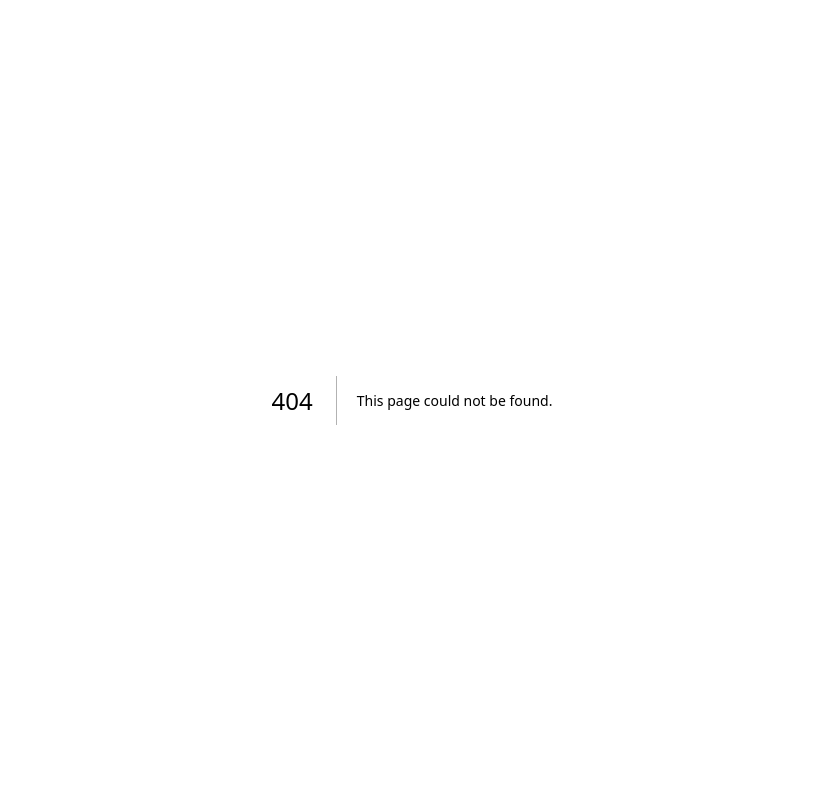
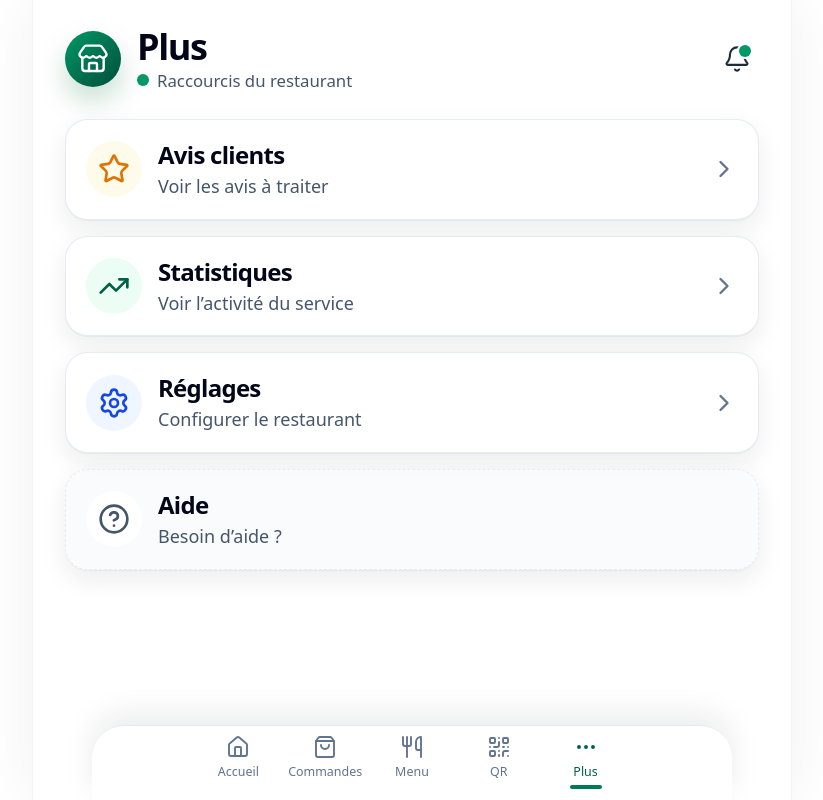
Before and after one commit to Loco66666/tableflash-final, a Next.js app: page /dashboard/more in a window 1280 px wide. Before the commit this address had no page. Shown: the whole page, without its empty margins (228-1051 px from the left). Built offline with nearby package versions, Linux system fonts and the light colour scheme.

Commit message:
Add dashboard Plus hub

```diff
--- /dev/null
+++ b/src/app/dashboard/more/page.tsx
@@ -0,0 +1,75 @@
+import Link from "next/link";
+import type { LucideIcon } from "lucide-react";
+import { ChevronRight, HelpCircle, Settings, Star, TrendingUp } from "lucide-react";
+import { AppShell } from "@/components/layout/AppShell";
+import { PageHeader } from "@/components/layout/PageHeader";
+import { SectionCard } from "@/components/ui-custom/SectionCard";
+
+const links: Array<{
+  href: string;
+  label: string;
+  subtitle: string;
+  icon: LucideIcon;
+  tone: string;
+}> = [
+  {
+    href: "/dashboard/reviews",
+    label: "Avis clients",
+    subtitle: "Voir les avis à traiter",
+    icon: Star,
+    tone: "bg-amber-50 text-amber-600",
+  },
+  {
+    href: "/dashboard/statistics",
+    label: "Statistiques",
+    subtitle: "Voir l’activité du service",
+    icon: TrendingUp,
+    tone: "bg-emerald-50 text-emerald-800",
+  },
+  {
+    href: "/dashboard/settings",
+    label: "Réglages",
+    subtitle: "Configurer le restaurant",
+    icon: Settings,
+    tone: "bg-blue-50 text-blue-700",
+  },
+];
+
+export default function MorePage() {
+  return (
+    <AppShell>
+      <PageHeader title="Plus" subtitle="Raccourcis du restaurant" />
+
+      <section className="grid min-w-0 grid-cols-1 gap-4" aria-label="Raccourcis Plus">
+        {links.map((item) => {
+          const Icon = item.icon;
+
+          return (
+            <Link key={item.href} href={item.href} className="block min-w-0 rounded-[1.4rem] transition active:scale-[0.99]">
+              <SectionCard className="flex min-h-24 items-center gap-4 p-5">
+                <span className={`grid size-14 shrink-0 place-items-center rounded-full ${item.tone}`}>
+                  <Icon className="size-8" />
+                </span>
+                <span className="min-w-0 flex-1">
+                  <span className="block text-2xl font-black leading-tight tracking-[-0.03em] text-slate-950">{item.label}</span>
+                  <span className="mt-1 block text-lg leading-snug text-slate-600">{item.subtitle}</span>
+                </span>
+                <ChevronRight className="size-7 shrink-0 text-slate-500" aria-hidden="true" />
+              </SectionCard>
+            </Link>
+          );
+        })}
+
+        <SectionCard className="flex min-h-24 items-center gap-4 border-dashed bg-slate-50/80 p-5 text-slate-700">
+          <span className="grid size-14 shrink-0 place-items-center rounded-full bg-white text-slate-600">
+            <HelpCircle className="size-8" />
+          </span>
+          <span className="min-w-0 flex-1">
+            <span className="block text-2xl font-black leading-tight tracking-[-0.03em] text-slate-950">Aide</span>
+            <span className="mt-1 block text-lg leading-snug text-slate-600">Besoin d’aide ?</span>
+          </span>
+        </SectionCard>
+      </section>
+    </AppShell>
+  );
+}
--- a/src/components/layout/MobileBottomNav.tsx
+++ b/src/components/layout/MobileBottomNav.tsx
@@ -10,14 +10,14 @@ const items = [
   { href: "/dashboard/orders", label: "Commandes", icon: ShoppingBag, key: "orders" },
   { href: "/dashboard/menu", label: "Menu", icon: Utensils, key: "menu" },
   { href: "/dashboard/qr", label: "QR", icon: QrCode, key: "qr" },
-  { href: "/dashboard/reviews", label: "Plus", icon: MoreHorizontal, key: "plus" },
+  { href: "/dashboard/more", label: "Plus", icon: MoreHorizontal, key: "plus" },
 ];
 
 function getActiveKey(pathname: string) {
   if (pathname.includes("/orders")) return "orders";
   if (pathname.includes("/menu")) return "menu";
   if (pathname.includes("/qr")) return "qr";
-  if (pathname.includes("/reviews") || pathname.includes("/statistics") || pathname.includes("/settings")) return "plus";
+  if (pathname.includes("/more") || pathname.includes("/reviews") || pathname.includes("/statistics") || pathname.includes("/settings")) return "plus";
   return "home";
 }
 
```
